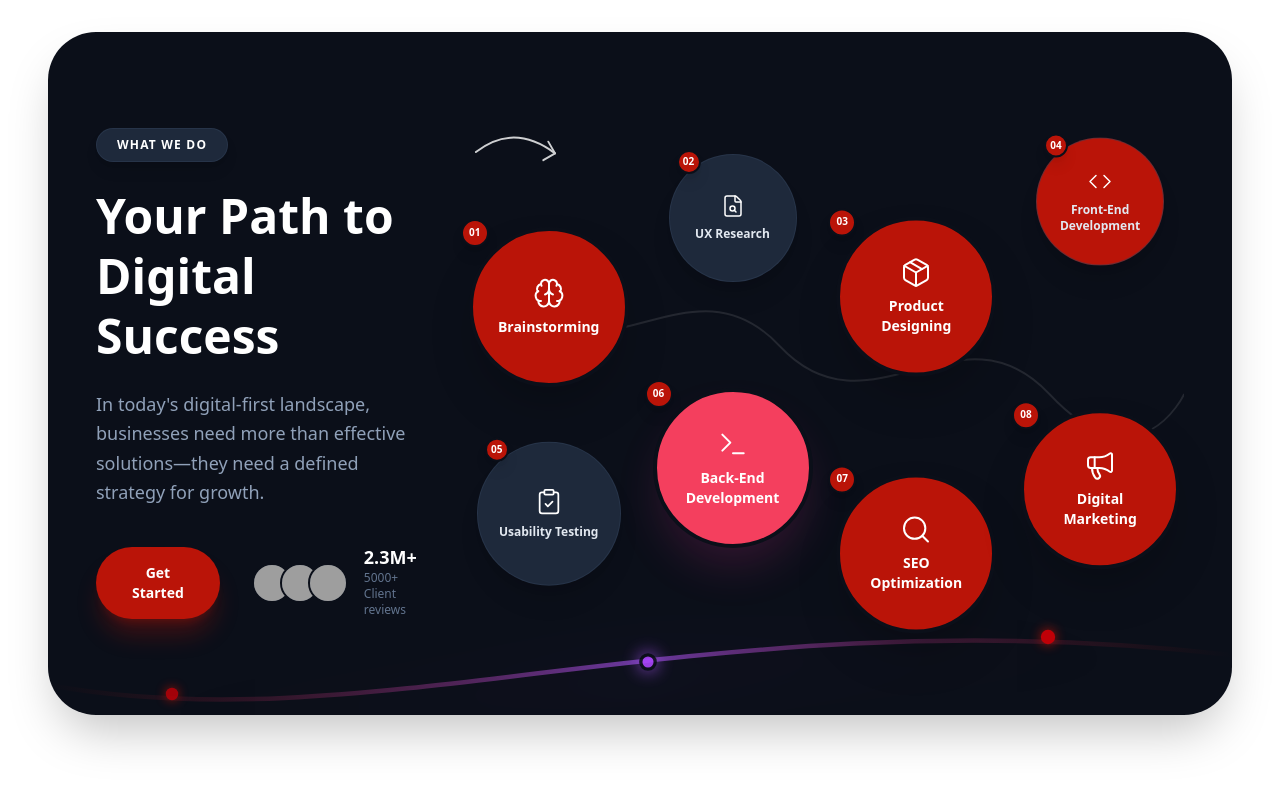
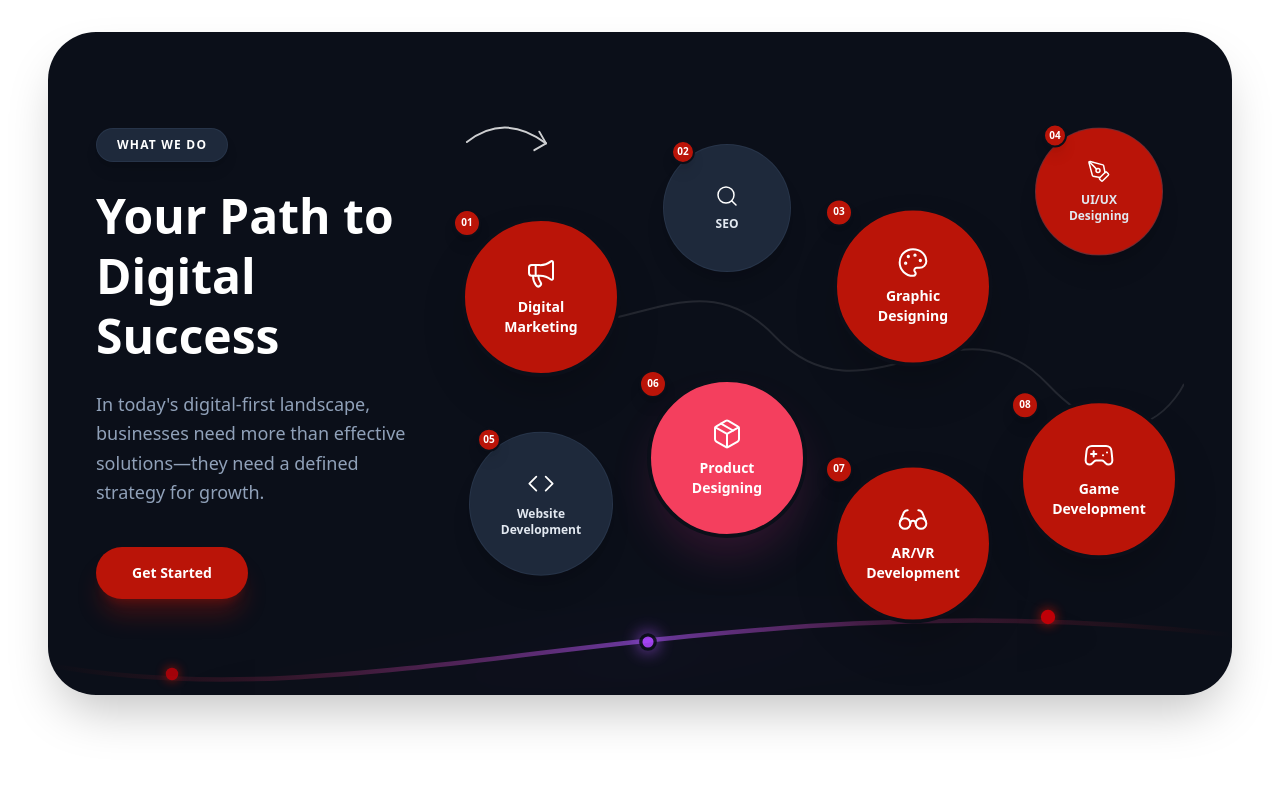
Before and after one commit to webenquiry11-svg/media-factory-digital1, a Next.js app in the folder frontend/: page /workshop in a window 1280 px wide. Shown: the top 788 px of the page. Built offline with nearby package versions, Linux system fonts and the light colour scheme; grey boxes are pictures that could not be loaded.

Commit message:
update colors

```diff
--- a/frontend/app/NavbarWithHeroSection/page.tsx
+++ b/frontend/app/NavbarWithHeroSection/page.tsx
@@ -195,24 +195,6 @@ const HeroSection = () => {
               <button className="bg-[#ba1408] text-white px-10 py-4 rounded-full font-bold shadow-xl shadow-[#ba1408]/30 hover:bg-red-700-700 transition-all hover:-translate-y-1 text-sm cursor-none">
                 Get Started
               </button>
-
-              {/* Client Reviews Section */}
-              <div className="hidden sm:flex items-center gap-4">
-                <div className="flex -space-x-3">
-                  {[1,2,3].map(i => (
-                    <div key={i} className="w-10 h-10 rounded-full border-2 border-white bg-gray-200 overflow-hidden relative">
-                       <Image src={`https://i.pravatar.cc/100?img=${i+10}`} alt="User" fill className="object-cover" />
-                    </div>
-                  ))}
-                  <div className="w-10 h-10 rounded-full border-2 border-white bg-[#0F172A] flex items-center justify-center text-white text-[10px] font-bold">
-                    +2k
-                  </div>
-                </div>
-                <div>
-                  <p className="text-[#0F172A] font-bold text-lg leading-none">2.3M+</p>
-                  <p className="text-slate-500 text-xs">5000+ Client reviews</p>
-                </div>
-              </div>
             </div>
           </div>
 
--- a/frontend/app/workshop/page.tsx
+++ b/frontend/app/workshop/page.tsx
@@ -1,7 +1,6 @@
 "use client";
 
 import React from 'react';
-import Image from 'next/image';
 import { motion } from 'framer-motion';
 import {
   Brain,
@@ -12,6 +11,10 @@ import {
   Terminal,
   Search,
   Megaphone,
+  Palette,
+  PenTool,
+  Glasses,
+  Gamepad2
 } from 'lucide-react';
 
 const WorkingRoadmap = () => {
@@ -121,21 +124,6 @@ const WorkingRoadmap = () => {
               <button className="bg-[#ba1408] text-white px-9 py-4 rounded-full font-bold shadow-xl shadow-[#ba1408]/30 hover:bg-red-700 transition-all hover:-translate-y-1 text-sm">
                 Get Started
               </button>
-
-              {/* Reviews */}
-              <div className="flex items-center gap-4">
-                <div className="flex -space-x-3">
-                  {[1,2,3].map(i => (
-                    <div key={i} className="w-10 h-10 rounded-full border-2 border-[#0B0F19] bg-gray-700 overflow-hidden relative">
-                       <Image src={`https://i.pravatar.cc/100?img=${i+20}`} alt="User" fill className="object-cover" />
-                    </div>
-                  ))}
-                </div>
-                <div>
-                  <p className="text-white font-bold text-lg leading-none">2.3M+</p>
-                  <p className="text-slate-500 text-xs mt-1">5000+ Client reviews</p>
-                </div>
-              </div>
             </div>
           </motion.div>
 
@@ -188,8 +176,8 @@ const WorkingRoadmap = () => {
                     >
                         <div className="absolute -top-2 -left-2 bg-[#ba1408] text-white text-[10px] font-bold w-7 h-7 flex items-center justify-center rounded-full border-2 border-[#0B0F19] z-20 shadow-lg">01</div>
                         <div className="w-32 h-32 lg:w-40 lg:h-40 bg-[#ba1408] rounded-full flex flex-col items-center justify-center text-center p-4 shadow-2xl hover:scale-105 transition-transform z-10 border-4 border-[#0B0F19]">
-                            <Brain size={32} className="text-white mb-2" strokeWidth={1.5} />
-                            <span className="font-semibold text-sm">Brainstorming</span>
+                            <Megaphone size={32} className="text-white mb-2" strokeWidth={1.5} />
+                            <span className="font-semibold text-sm">Digital Marketing</span>
                         </div>
                     </motion.div>
                 </motion.div>
@@ -202,8 +190,8 @@ const WorkingRoadmap = () => {
                     >
                         <div className="absolute -top-1 left-2 bg-[#ba1408] text-white text-[10px] font-bold w-6 h-6 flex items-center justify-center rounded-full border-2 border-[#0B0F19] z-20 shadow-lg">02</div>
                         <div className="w-28 h-28 lg:w-32 lg:h-32 bg-[#1E293B] rounded-full flex flex-col items-center justify-center text-center p-4 shadow-xl hover:scale-105 transition-transform border border-slate-700/50">
-                            <FileSearch size={24} className="text-white mb-2" strokeWidth={1.5} />
-                            <span className="font-semibold text-xs text-slate-200">UX Research</span>
+                            <Search size={24} className="text-white mb-2" strokeWidth={1.5} />
+                            <span className="font-semibold text-xs text-slate-200">SEO</span>
                         </div>
                     </motion.div>
                 </motion.div>
@@ -216,8 +204,8 @@ const WorkingRoadmap = () => {
                     >
                         <div className="absolute -top-2 -left-2 bg-[#ba1408] text-white text-[10px] font-bold w-7 h-7 flex items-center justify-center rounded-full border-2 border-[#0B0F19] z-20 shadow-lg">03</div>
                         <div className="w-32 h-32 lg:w-40 lg:h-40 bg-[#ba1408] rounded-full flex flex-col items-center justify-center text-center p-4 shadow-2xl hover:scale-105 transition-transform z-10 border-4 border-[#0B0F19]">
-                            <Package size={32} className="text-white mb-2" strokeWidth={1.5} />
-                            <span className="font-semibold text-sm">Product Designing</span>
+                            <Palette size={32} className="text-white mb-2" strokeWidth={1.5} />
+                            <span className="font-semibold text-sm">Graphic Designing</span>
                         </div>
                     </motion.div>
                 </motion.div>
@@ -230,8 +218,8 @@ const WorkingRoadmap = () => {
                     >
                         <div className="absolute -top-1 left-2 bg-[#ba1408] text-white text-[10px] font-bold w-6 h-6 flex items-center justify-center rounded-full border-2 border-[#0B0F19] z-20 shadow-lg">04</div>
                         <div className="w-28 h-28 lg:w-32 lg:h-32 bg-[#ba1408] rounded-full flex flex-col items-center justify-center text-center p-4 shadow-xl hover:scale-105 transition-transform border border-slate-700/50">
-                            <Code size={24} className="text-white mb-2" strokeWidth={1.5} />
-                            <span className="font-semibold text-xs text-slate-200">Front-End Development</span>
+                            <PenTool size={24} className="text-white mb-2" strokeWidth={1.5} />
+                            <span className="font-semibold text-xs text-slate-200">UI/UX Designing</span>
                         </div>
                     </motion.div>
                 </motion.div>
@@ -244,8 +232,8 @@ const WorkingRoadmap = () => {
                     >
                         <div className="absolute -top-1 left-2 bg-[#ba1408] text-white text-[10px] font-bold w-6 h-6 flex items-center justify-center rounded-full border-2 border-[#0B0F19] z-20 shadow-lg">05</div>
                         <div className="w-28 h-28 lg:w-36 lg:h-36 bg-[#1E293B] rounded-full flex flex-col items-center justify-center text-center p-4 shadow-xl hover:scale-105 transition-transform border border-slate-700/50">
-                            <ClipboardCheck size={28} className="text-white mb-2" strokeWidth={1.5} />
-                            <span className="font-semibold text-xs text-slate-200">Usability Testing</span>
+                            <Code size={28} className="text-white mb-2" strokeWidth={1.5} />
+                            <span className="font-semibold text-xs text-slate-200">Website Development</span>
                         </div>
                     </motion.div>
                 </motion.div>
@@ -258,8 +246,8 @@ const WorkingRoadmap = () => {
                     >
                         <div className="absolute -top-2 -left-2 bg-[#ba1408] text-white text-[10px] font-bold w-7 h-7 flex items-center justify-center rounded-full border-2 border-[#0B0F19] z-20 shadow-lg">06</div>
                         <div className="w-32 h-32 lg:w-40 lg:h-40 bg-[#F43F5E] rounded-full flex flex-col items-center justify-center text-center p-4 shadow-2xl hover:scale-105 transition-transform z-10 border-4 border-[#0B0F19] shadow-pink-500/20">
-                            <Terminal size={32} className="text-white mb-2" strokeWidth={1.5} />
-                            <span className="font-semibold text-sm">Back-End Development</span>
+                            <Package size={32} className="text-white mb-2" strokeWidth={1.5} />
+                            <span className="font-semibold text-sm">Product Designing</span>
                         </div>
                     </motion.div>
                 </motion.div>
@@ -272,8 +260,8 @@ const WorkingRoadmap = () => {
                     >
                         <div className="absolute -top-2 -left-2 bg-[#ba1408] text-white text-[10px] font-bold w-7 h-7 flex items-center justify-center rounded-full border-2 border-[#0B0F19] z-20 shadow-lg">07</div>
                         <div className="w-32 h-32 lg:w-40 lg:h-40 bg-[#ba1408] rounded-full flex flex-col items-center justify-center text-center p-4 shadow-2xl hover:scale-105 transition-transform z-10 border-4 border-[#0B0F19]">
-                            <Search size={32} className="text-white mb-2" strokeWidth={1.5} />
-                            <span className="font-semibold text-sm">SEO Optimization</span>
+                            <Glasses size={32} className="text-white mb-2" strokeWidth={1.5} />
+                            <span className="font-semibold text-sm">AR/VR Development</span>
                         </div>
                     </motion.div>
                 </motion.div>
@@ -286,8 +274,8 @@ const WorkingRoadmap = () => {
                     >
                         <div className="absolute -top-2 -left-2 bg-[#ba1408] text-white text-[10px] font-bold w-7 h-7 flex items-center justify-center rounded-full border-2 border-[#0B0F19] z-20 shadow-lg">08</div>
                         <div className="w-32 h-32 lg:w-40 lg:h-40 bg-[#ba1408] rounded-full flex flex-col items-center justify-center text-center p-4 shadow-2xl hover:scale-105 transition-transform z-10 border-4 border-[#0B0F19]">
-                            <Megaphone size={32} className="text-white mb-2" strokeWidth={1.5} />
-                            <span className="font-semibold text-sm">Digital Marketing</span>
+                            <Gamepad2 size={32} className="text-white mb-2" strokeWidth={1.5} />
+                            <span className="font-semibold text-sm">Game Development</span>
                         </div>
                     </motion.div>
                 </motion.div>
--- a/frontend/package.json
+++ b/frontend/package.json
@@ -9,6 +9,7 @@
     "lint": "eslint"
   },
   "dependencies": {
+    "@lottiefiles/dotlottie-react": "^0.17.13",
     "clsx": "^2.1.1",
     "framer-motion": "^12.23.25",
     "lucide-react": "^0.555.0",
```
Also changed, not shown: frontend/app/WhyChoose/page.tsx (+13 -72 lines), frontend/app/service/page.tsx (+9 -26 lines), 1 other file (tests, documents, lock files or other folders).
